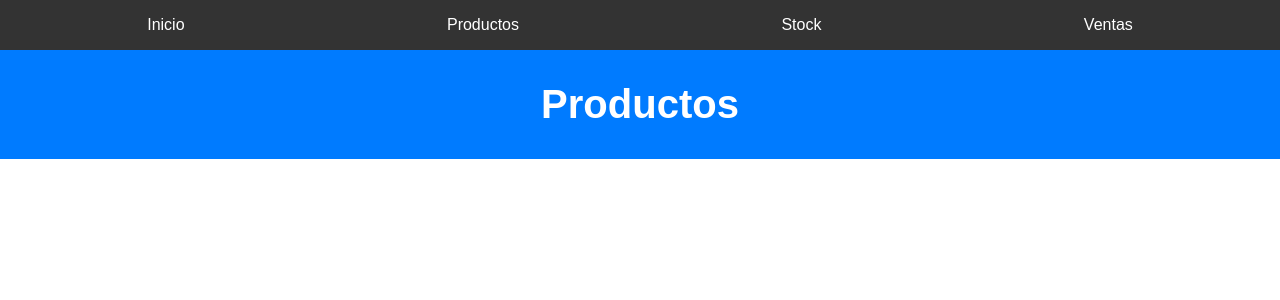
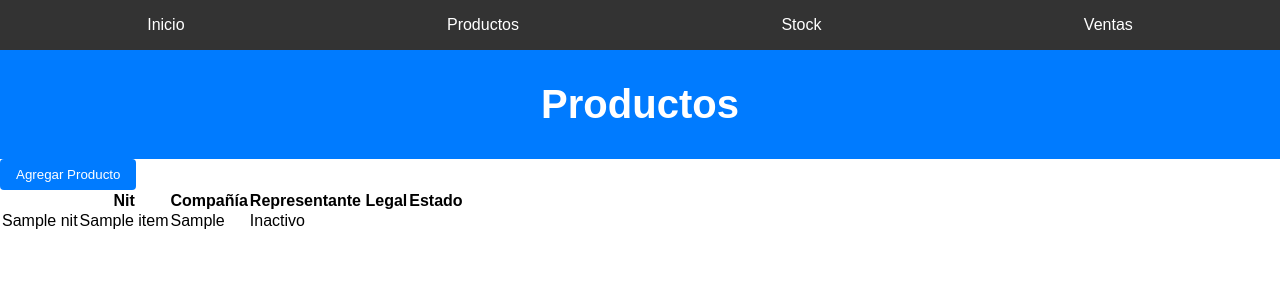
Before and after one commit to josee2701/Django_Class, a Django app: template template/productos/main_productos.html in a window 1280 px wide. Shown: the top 300 px of the page. Run offline with Django 5.2, Linux system fonts and the light colour scheme; the template is opened without the code that fills it: most values are stand-ins (such as "Sample title", 1, 10 or a date in 2020).

Commit message:
feat: Se realiza la parte inicial de el modulo de productos

```diff
--- a/supermercado/urls.py
+++ b/supermercado/urls.py
@@ -1,6 +1,7 @@
 from django.urls import path
 
-from .views import IndexView, ListProductos, ListStock, ListVentas
+from .views import (AddProductos, IndexView, ListProductos, ListStock,
+                    ListVentas)
 
 # Define la lista de URL pattern
 urlpatterns = [
@@ -8,4 +9,5 @@ urlpatterns = [
     path("ventas/", ListVentas.as_view(), name="ventas"),
     path("stock/", ListStock.as_view(), name="stock"),
     path("productos/", ListProductos.as_view(), name="productos"),
+    path("addproductos/", AddProductos.as_view(), name="addProductos"),
 ]
--- a/template/productos/main_productos.html
+++ b/template/productos/main_productos.html
@@ -1,4 +1,4 @@
-{% load  static %}
+{% load static %}
 <!DOCTYPE html>
 <html lang="es">
 <head>
@@ -6,11 +6,10 @@
     <meta name="viewport" content="width=device-width, initial-scale=1.0">
     <title>Tienda</title>
     <link rel="stylesheet" href="{% static 'styles.css' %}">
-
 </head>
 <body>
-     <!-- Barra de navegación -->
-     <nav>
+    <!-- Barra de navegación -->
+    <nav>
         <ul>
             <li><a href="{% url 'index' %}">Inicio</a></li>
             <li><a href="{% url 'productos' %}">Productos</a></li>
@@ -18,11 +17,64 @@
             <li><a href="{% url 'ventas' %}">Ventas</a></li>
         </ul>
     </nav>
+
     <!-- Encabezado de la tienda -->
     <header>
         <h1>Productos</h1>
     </header>
 
+    <div class="card-body custom-padding-body">
+        <div class="row mb-3">
+            <div class="col-12">
+                <div class="buttons-container">
+                    <button type="button" hx-get="{% url 'addProductos' %}">Agregar Producto</button>
+                </div>
+            </div>
+        </div>
 
-
+        <div class="table-responsive">
+            <table class="table">
+                <thead>
+                    <tr>
+                        <th></th>
+                        <th>
+                            <a >Nit</a>
+                        </th>
+                        <th>
+                            <a >Compañía</a>
+                        </th>
+                        <th>
+                            <a >Representante Legal</a>
+                        </th>
+                        {% if user.company.id == 1 %}
+                        <th>
+                            <a >Tipo</a>
+                        </th>
+                        {% endif %}
+                        <th>
+                            <a>Estado</a>
+                        </th>
+                    </tr>
+                </thead>
+                <tbody id="company-tbody">
+                    {% for item in company_info %}
+                    <tr id="{{ item.id }}">
+                        <!-- <td>
+                            <button type="button" hx-get="{% url 'companies:updateDistributionCompany' item.pk %}">Editar</button>
+                            <button type="button" hx-get="{% url 'companies:deleteCompany' item.id %}">Eliminar</button>
+                        </td> -->
+                        <td>{{ item.nit }}</td>
+                        <td>{{ item.company_name }}</td>
+                        <td>{{ item.legal_representative }}</td>
+                        {% if user.company.id == 1 %}
+                        <td>{% if item.provider_id is None %}Distribuidor{% else %}Cliente Final{% endif %}</td>
+                        {% endif %}
+                        <td>{% if item.actived %}Activo{% else %}Inactivo{% endif %}</td>
+                    </tr>
+                    {% endfor %}
+                </tbody>
+            </table>
+        </div>
+    </div>
 </body>
+</html>
```
Also changed, not shown: supermercado/views.py (+9 -1 lines), template/productos/add_productos.html (added, +27 -0 lines).
